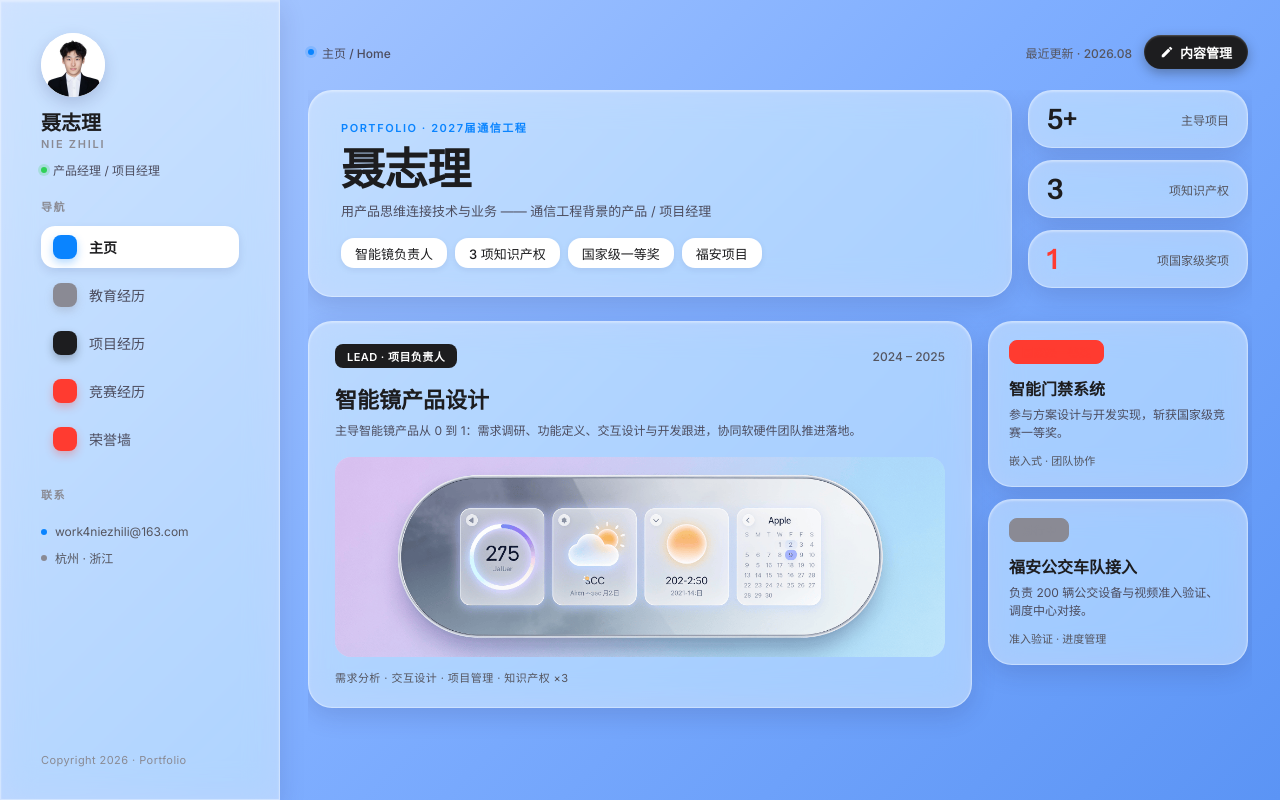
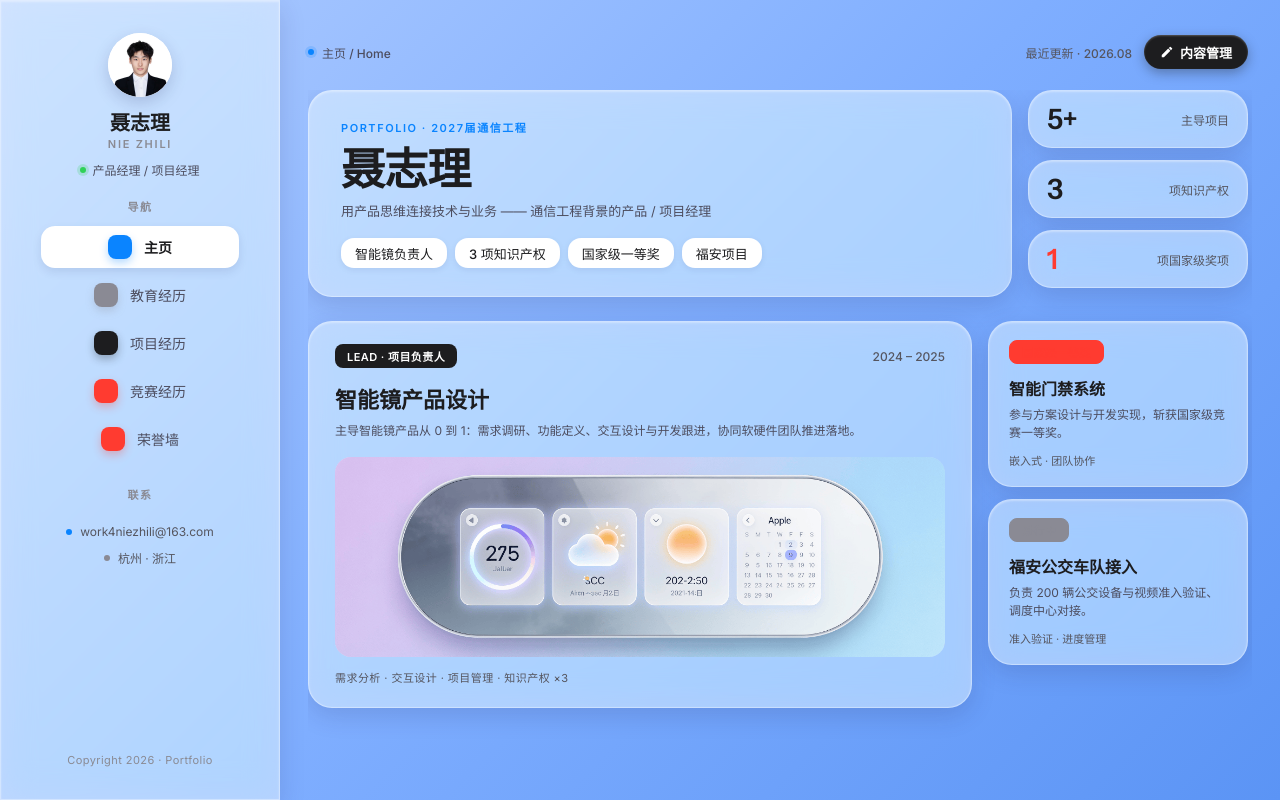
Before and after one commit to niezhili/niezhili-portfolio, a Vue app: page / in a window 1280 px wide. Built offline with nearby package versions, Linux system fonts and the light colour scheme.

Commit message:
style: center all content in sidebar (nav, contact, labels, brand)

```diff
--- a/src/components/Sidebar.vue
+++ b/src/components/Sidebar.vue
@@ -75,7 +75,7 @@ const emit = defineEmits(['navigate'])
   to   { transform: translateX(0); opacity: 1; }
 }
 
-.brand { display: flex; flex-direction: column; gap: 14px; }
+.brand { display: flex; flex-direction: column; align-items: center; gap: 14px; }
 
 .avatar {
   width: 64px;
@@ -102,6 +102,7 @@ const emit = defineEmits(['navigate'])
   font-weight: 600;
   color: var(--ink-1);
   line-height: 1.2;
+  text-align: center;
 }
 .name-en {
   font-size: 11px;
@@ -109,10 +110,12 @@ const emit = defineEmits(['navigate'])
   letter-spacing: 0.16em;
   color: var(--ink-4);
   margin-top: 2px;
+  text-align: center;
 }
 .roles {
   display: flex;
   align-items: center;
+  justify-content: center;
   gap: 6px;
   margin-top: 10px;
   font-size: 12px;
@@ -131,13 +134,15 @@ const emit = defineEmits(['navigate'])
   color: var(--ink-4);
   text-transform: uppercase;
   margin-bottom: 12px;
+  text-align: center;
 }
 
-.nav { display: flex; flex-direction: column; gap: 6px; }
+.nav { display: flex; flex-direction: column; gap: 6px; align-items: stretch; }
 
 .nav-item {
   display: flex;
   align-items: center;
+  justify-content: center;
   gap: 12px;
   height: 42px;
   padding: 0 12px;
@@ -147,7 +152,7 @@ const emit = defineEmits(['navigate'])
   color: var(--ink-2);
   font-size: 14px;
   font-weight: 500;
-  text-align: left;
+  text-align: center;
   transition: background 0.15s ease;
 }
 .nav-item:hover { background: rgba(255, 255, 255, 0.35); }
@@ -161,12 +166,14 @@ const emit = defineEmits(['navigate'])
 .contact {
   display: flex;
   flex-direction: column;
+  align-items: center;
   gap: 10px;
   margin-top: 6px;
 }
 .contact-row {
   display: flex;
   align-items: center;
+  justify-content: center;
   gap: 8px;
   font-size: 12px;
   color: var(--ink-3);
@@ -180,5 +187,6 @@ const emit = defineEmits(['navigate'])
   font-size: 11px;
   color: var(--ink-4);
   letter-spacing: 0.04em;
+  text-align: center;
 }
 </style>
```
